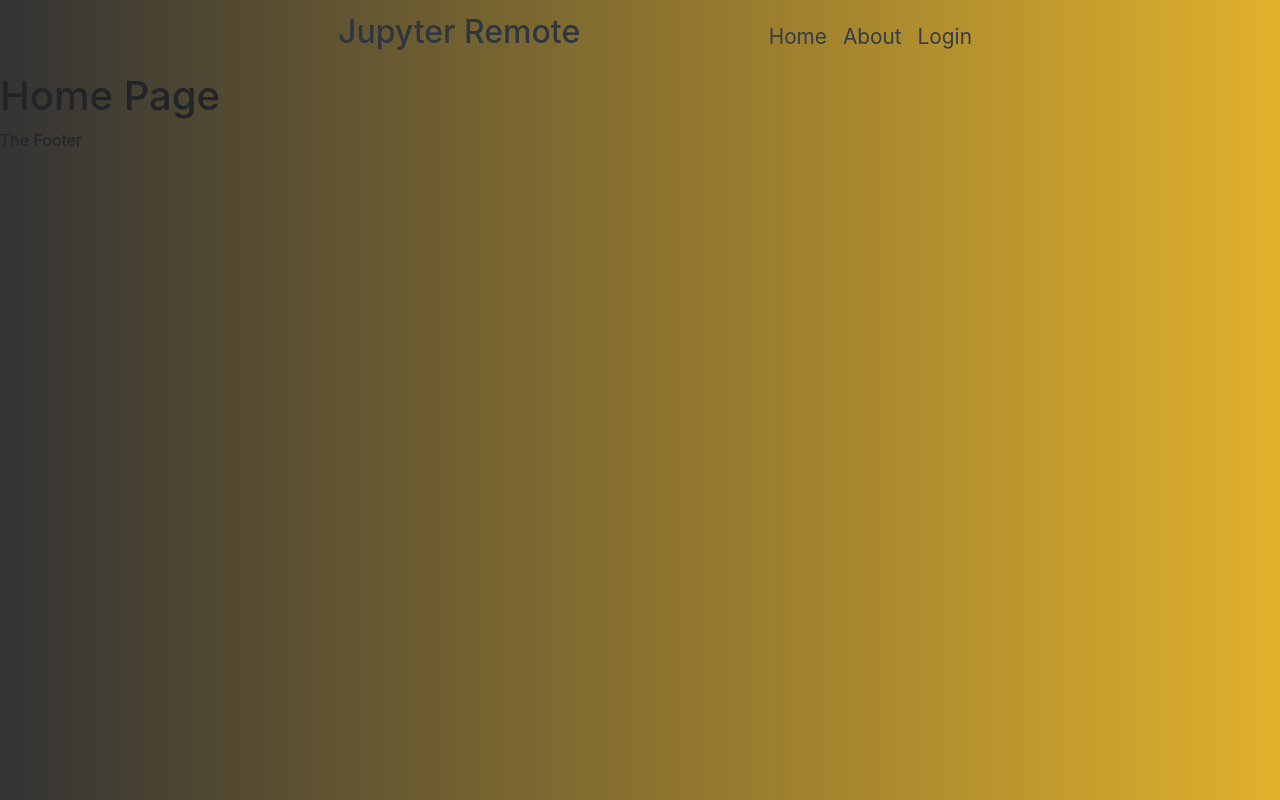
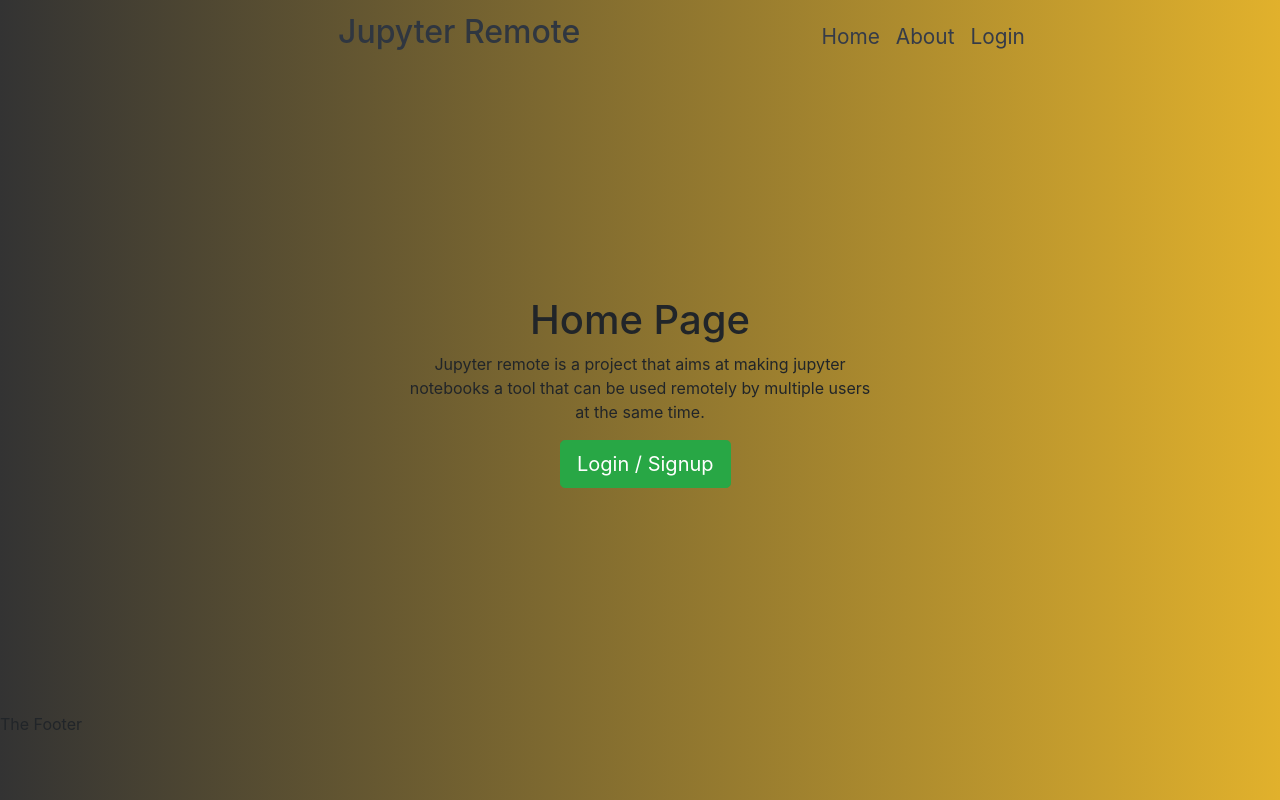
Before and after one commit to Etanyauh/JupyterRemote, a React (Create React App) app: page / in a window 1280 px wide. Built offline with nearby package versions, Linux system fonts and the light colour scheme.

Commit message:
Added home

```diff
--- a/src/components/Header/Nav.js
+++ b/src/components/Header/Nav.js
@@ -29,10 +29,10 @@ class Navigation extends Component {
             <div className="container">
                 <nav className="navbar navbar-expand-lg row justify-content-between">
                     <div>
-                        <Link to='/' className="navbar-brand col-8"><h2>Jupyter Remote</h2></Link>
+                        <Link to='/' className="navbar-brand col-9"><h2>Jupyter Remote</h2></Link>
                     </div>
 
-                    <div className="collapse navbar-collapse col-4" id="navbarText">
+                    <div className="collapse navbar-collapse col-3" id="navbarText">
                         <ul className="navbar-nav mr-auto">
                             {this.navLinks()}
                         </ul>
--- a/src/components/Home/Index.js
+++ b/src/components/Home/Index.js
@@ -1,10 +1,21 @@
 import React, { Component } from 'react'
+import { Link } from 'react-router-dom'
 
 class Home extends Component {
     render() {
         return (
-            <div className='home'>
-                <h1>Home Page</h1>
+            <div className='home container'>
+                <div className="mast-cover inner">
+                    <h1 className="center">Home Page</h1>
+                    <p className="center cover-paragraph">Jupyter remote is a project that aims at making jupyter notebooks a tool that
+                       can be used remotely by multiple users at the same time.</p>
+
+                    <div className="action-btn">
+                        <Link to='auth'>
+                            <button className="btn btn-success btn-lg">Login / Signup</button>
+                        </Link>
+                    </div>
+                </div>
             </div>
         )
     }
--- a/src/index.css
+++ b/src/index.css
@@ -11,6 +11,13 @@ body {
     sans-serif;
   -webkit-font-smoothing: antialiased;
   -moz-osx-font-smoothing: grayscale;
+  height: 100vh;
+  display: flex;
+  flex-direction: column;
+}
+
+#root {
+  height: 100%;
 }
 
 code {
--- /dev/null
+++ b/src/styles/components/footer/footer.scss
@@ -0,0 +1,4 @@
+footer {
+    justify-content: flex-end;
+    align-items: flex-end;
+}
--- /dev/null
+++ b/src/styles/components/home/home.scss
@@ -0,0 +1,15 @@
+.mast-cover {
+    display: flex;
+    justify-content: center;
+    flex-direction: column;
+    height: 40rem;
+}
+
+.inner {
+    padding: 20rem;
+}
+
+.action-btn {
+    width: 10rem;
+    margin: 0 auto;
+}
--- a/src/styles/components/main.scss
+++ b/src/styles/components/main.scss
@@ -1 +1,3 @@
 @import 'header/navbar.scss';
+@import 'home/home.scss';
+@import 'footer/footer.scss';
--- a/src/styles/main.scss
+++ b/src/styles/main.scss
@@ -1 +1,9 @@
+.center {
+    text-align: center;
+}
+
+main {
+    height: 80%;
+}
+
 @import 'components/main.scss';
```
